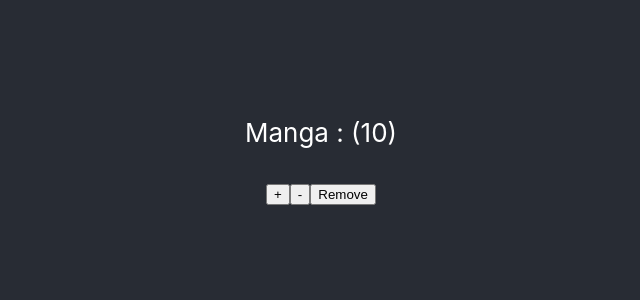
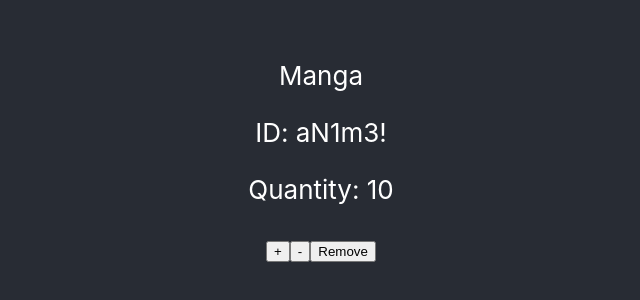
Before and after one commit to 10-4-pursuit/03-27-advanced-state-context, a React (Create React App) app: page / in a window 1280 px wide. Shown: the part 252-552 px from the top of the page, without its empty margins (319-959 px from the left). Built offline with nearby package versions, Linux system fonts and the light colour scheme.

Commit message:
Added P tags for item form output

```diff
--- a/src/components/CartItem/index.js
+++ b/src/components/CartItem/index.js
@@ -6,7 +6,9 @@ function CartItem ({ item }) {
 
     return (
         <div>
-            <p>{item.name} : ({item.quantity})</p>
+            <p>{item.name}</p>
+            <p>ID: {item.id}</p>
+            <p>Quantity: {item.quantity}</p>
             <button onClick={() => updateItemQuantity(item.id, item.quantity + 1)}>+</button>
             <button onClick={() => updateItemQuantity(item.id, item.quantity - 1)}>-</button>
             <button onClick={() => removeItemFromCart(item.id)}>Remove</button>
```
